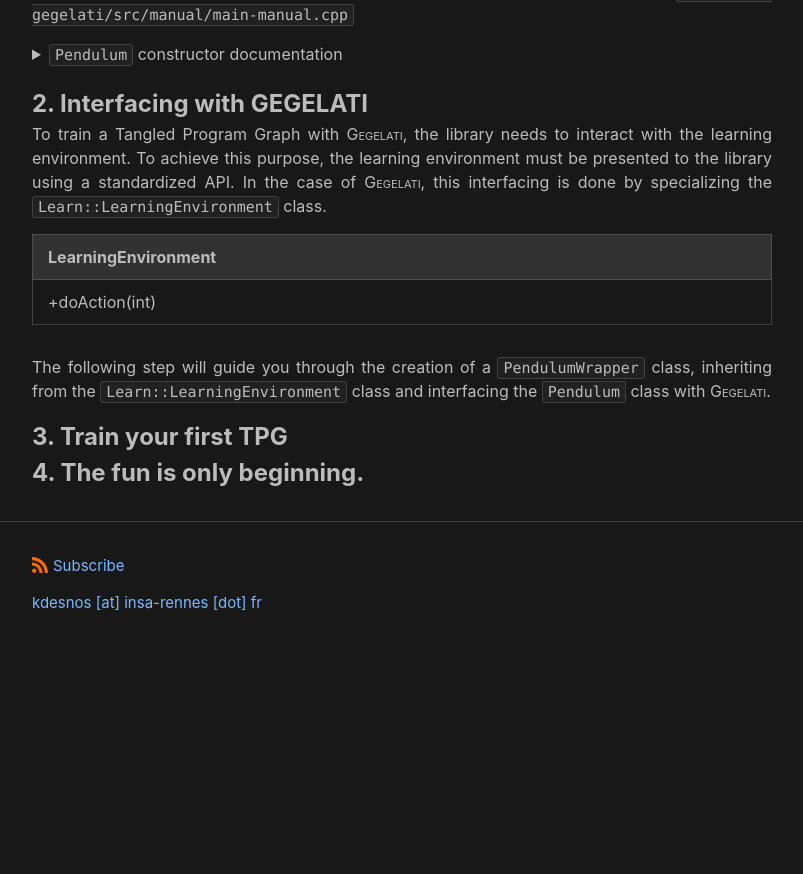
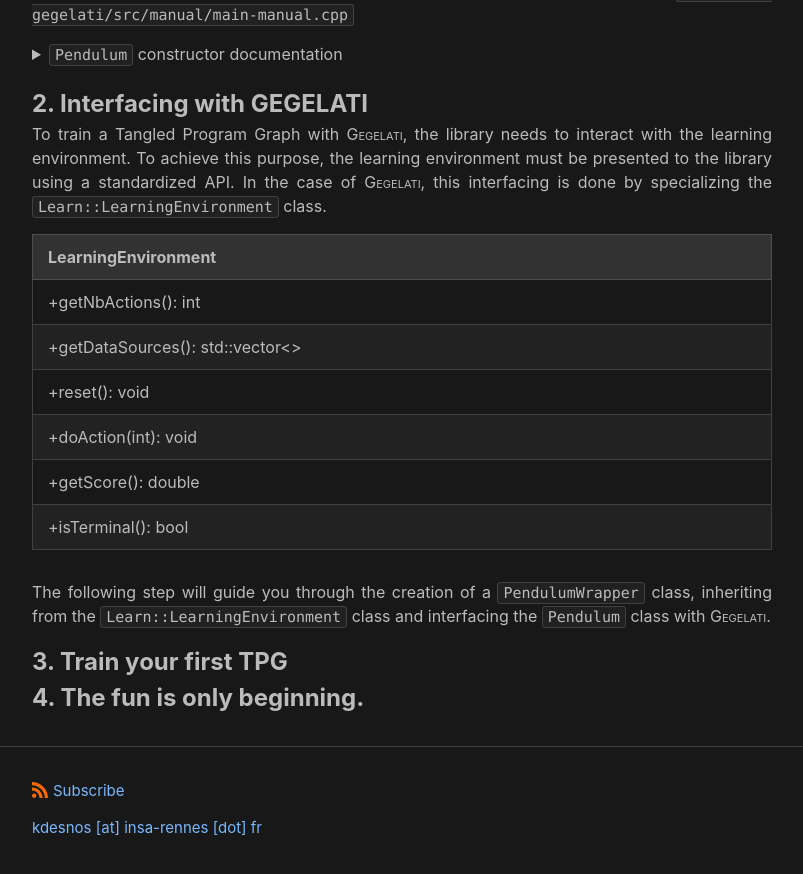
Before and after one commit to gegelati/gegelati-tutorial, a Jekyll site: the page built from docs/index.md, in a window 1280 px wide and 900 px high, scrolled down 2820 px. Shown: the top 874 px of the window, without its empty margins (238-1041 px from the left). Built offline with Jekyll 4.4.1, drawn with Linux system fonts in a browser that asks for light colours; before the commit the page ends 3495 px from its top, so only the background shows below that.

Commit message:
(Pages) LearningEnvironment class.

```diff
--- a/docs/index.md
+++ b/docs/index.md
@@ -158,9 +158,15 @@ To train a Tangled Program Graph with <span style="font-variant: small-caps;">Ge
 To achieve this purpose, the learning environment must be presented to the library using a standardized API.
 In the case of <span style="font-variant: small-caps;">Gegelati</span>, this interfacing is done by specializing the `Learn::LearningEnvironment` class.
 
-| LearningEnvironment |
-|:------------------- |
-|+doAction(int)       |
+|          LearningEnvironment       |
+|:-----------------------------------|
+|+getNbActions(): int                |
+|+getDataSources(): std::vector<>    |
+|+reset(): void                      |
+|+doAction(int): void                |
+|+getScore(): double                 |
+|+isTerminal(): bool                 |
+
 
 The following step will guide you through the creation of a `PendulumWrapper` class, inheriting from the `Learn::LearningEnvironment` class and interfacing the `Pendulum` class with <span style="font-variant: small-caps;">Gegelati</span>.
 
```
